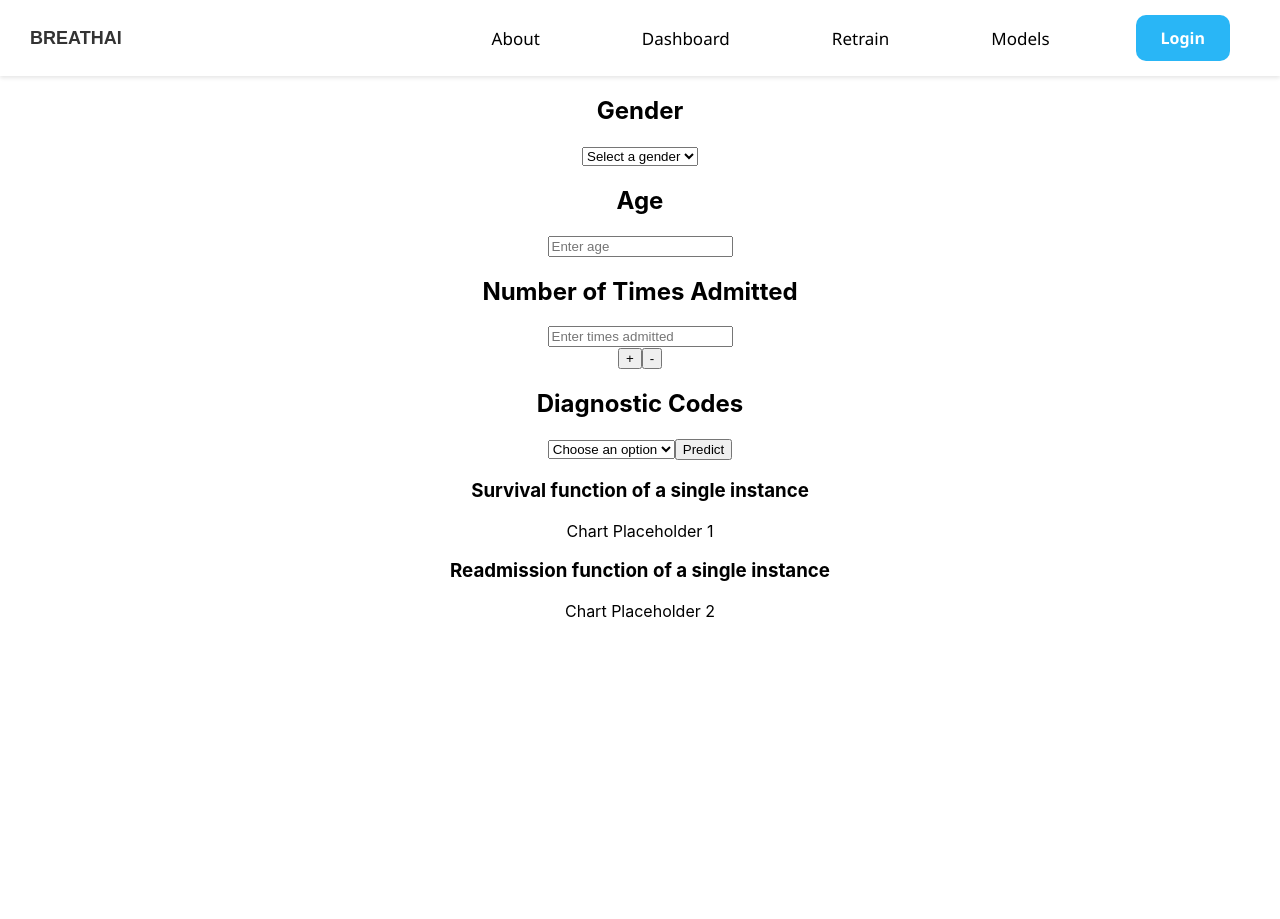
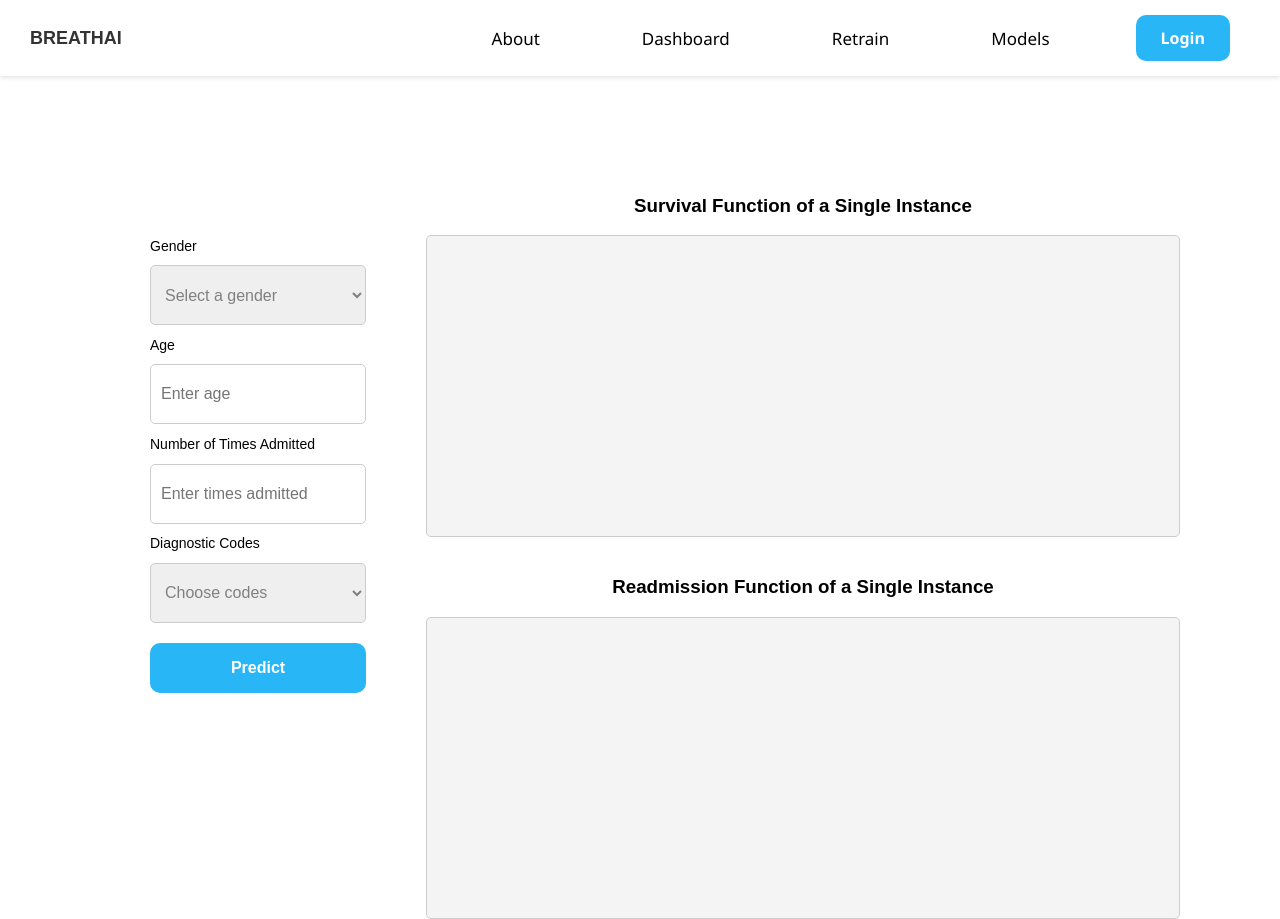
Before and after one commit to feliciajow/capstone-copd, a React (Create React App) app: page /dashboard in a window 1280 px wide. Before the commit the page ends 800 px from the top, so only its background shows below. Built offline with nearby package versions, Linux system fonts and the light colour scheme.

Commit message:
updated dashboard

```diff
--- a/src/pages/dashboard.css
+++ b/src/pages/dashboard.css
@@ -1,79 +1,108 @@
+/* Container Layout */
 .dashboard-container {
     display: flex;
-    flex-direction: row;
-    gap: 50px;
-    padding: 20px;
-    margin-top: 60px;
+    justify-content: space-between;
+    align-items: flex-start; /* Align items to the top of the page */
+    gap: 10px; /* Space between form and chart sections */
+    padding: 100px;
+    font-family: Arial, sans-serif;
+    height: 50vh; /* Ensures the layout spans full height */
   }
 
+  /* Form Section */
   .form-section {
     flex: 1;
     display: flex;
     flex-direction: column;
-    gap: 20px;
+    max-width: 20%; /* Restrict the form section width */
+    padding: 50px;
   }
 
-.form-section h2 {
-    margin: 0;
-    font-size: 16px;
+  h2 {
+    font-size: 14px;
+    font-weight: normal;
+    text-align: left; /* Align text to the left */
   }
 
   .input-field {
     width: 100%;
+    height: 40px;
     padding: 10px;
-    font-size: 14px;
+    font-size: 16px;
+    text-align: left;
+    border-radius: 5px;
+    border: 1px solid #ccc;
+    color: grey;
+  }
+
+  .predict-btn {
+    font-size: 16px;
+    font-weight: bold;
+    background-color:#29b6f6;
+    color: white;
+    margin-top: 20px;
+    border: none;
+    padding: 12px 25px;
+    border-radius: 10px;
+    height: 50px;
+
+  }
+
+  /* Chart Section */
+  .chart-section {
+    flex: 2;
+    display: flex;
+    flex-direction: column;
+    gap: 20px;
+    max-width: 70%; /* Restrict the chart section width */
+  }
+
+  /* Adjust chart sizes */
+  .chart {
+    height: 300px; /* Increased height for better visualization */
+    background-color: #f4f4f4;
     border: 1px solid #ccc;
     border-radius: 5px;
   }
 
+  /* Ensure buttons and inputs align properly */
   .input-container {
     display: flex;
     align-items: center;
-    gap: 10px;
   }
 
-.input-buttons {
-    display: flex;
-    flex-direction: column;
+  /* Predict button hover effect */
+  .predict-btn:hover {
+    background-color: #0288d1;
   }
 
-.input-buttons button {
-    width: 30px;
-    height: 30px;
-    font-size: 16px;
-    cursor: pointer;
+  .form-section .input-container,
+  .form-section .input-field,
+  .form-section select {
+    width: 100%; /* Makes all elements fill the parent container */
+    max-width: 400px;
+    height: 60px; /* Standardize height */
+    box-sizing: border-box; /* Ensure padding and border are included in the width/height */
 }
 
-.predict-btn {
-    padding: 10px 20px;
-    background-color: #29b6f6;
-    color: white;
-    font-size: 14px;
-    border: none;
-    border-radius: 5px;
-    cursor: pointer;
-    transition: background 0.3s ease;
+/* Error Message Styling */
+.error-message {
+    color: red;
+    font-size: 12px;
+    margin-top: 5px;
+    margin-bottom: 20px; /* Adjust spacing between input and error message */
+    text-align: left;
   }
 
-.predict-btn:hover {
-    opacity: 0.9;
+
+  /* Responsive Design */
+  @media (max-width: 768px) {
+    .dashboard-container {
+      flex-direction: column; /* Stack sections on small screens */
     }
 
+    .form-section,
     .chart-section {
-    flex: 2;
-    display: flex;
-    flex-direction: column;
-    gap: 30px;
+      max-width: 100%;
     }
-
-.chart-section h3 {
-    font-size: 16px;
-    margin: 0;
   }
-
-.chart {
-    height: 200px;
-    background-color: #f4f4f4;
-    border: 1px solid #ccc;
-    border-radius: 5px;
-}
--- a/src/pages/dashboard.js
+++ b/src/pages/dashboard.js
@@ -1,9 +1,34 @@
-import React from 'react';
+import React, { useState } from 'react';
 import { useNavigate } from 'react-router-dom';
+import './dashboard.css';
 
 
 const Dashboard=() =>{
     const navigate = useNavigate();
+    const [gender, setGender] = useState('');
+    const [age, setAge] = useState('');
+    const [timesAdmitted, setTimesAdmitted] = useState('');
+    const [diagnosticCode, setDiagnosticCode] = useState('');
+    const [errors, setErrors] = useState({});
+
+    // Handle form submission
+    const handlePredict = () => {
+    let validationErrors = {};
+
+    // Check if each field is filled
+    if (!gender || gender === '') validationErrors.gender = '*Gender is required';
+    if (!age|| age==='0') validationErrors.age = '*Age is required';
+    if (!timesAdmitted) validationErrors.timesAdmitted = '*Number of times admitted is required';
+    if (!diagnosticCode || diagnosticCode === '') validationErrors.diagnosticCode = '*Diagnostic code is required';
+
+    setErrors(validationErrors);
+
+    // If no errors, proceed with prediction logic
+    if (Object.keys(validationErrors).length === 0) {
+      // Call prediction logic here
+      console.log('Prediction logic here');
+    }
+  };
 
     const handleCollection = () => {
       navigate('/collection');
@@ -11,55 +36,77 @@ const Dashboard=() =>{
 
     return (
         <div className="dashboard-container">
+          {/* Form Section */}
           <div className="form-section">
             <h2>Gender</h2>
-          <select className="input-field">
+            <select
+              className="input-field"
+              value={gender}
+              onChange={(e) => setGender(e.target.value)}>
               <option value="" disabled selected>
                 Select a gender
               </option>
               <option value="male">Male</option>
               <option value="female">Female</option>
             </select>
+            {errors.gender && <p className="error-message">{errors.gender}</p>}
+
 
             <h2>Age</h2>
             <div className="input-container">
-            <input className="input-field" type="number" placeholder="Enter age" />
+              <input
+                className="input-field"
+                type="number"
+                value={age}
+                onChange={(e) => setAge(e.target.value)}
+                placeholder="Enter age"
+              />
           </div>
+          {errors.age && <p className="error-message">{errors.age}</p>}
 
           <h2>Number of Times Admitted</h2>
             <div className="input-container">
               <input
                 className="input-field"
                 type="number"
+                value={timesAdmitted}
+                onChange={(e) => setTimesAdmitted(e.target.value)}
                 placeholder="Enter times admitted"
               />
-            <div className="input-buttons">
-              <button>+</button>
-              <button>-</button>
           </div>
-          </div>
+          {errors.timesAdmitted && <p className="error-message">{errors.timesAdmitted}</p>}
+
 
             <h2>Diagnostic Codes</h2>
-          <select className="input-field">
+            <select
+              className="input-field"
+              value={diagnosticCode}
+              onChange={(e) => setDiagnosticCode(e.target.value)} >
               <option value="" disabled selected>
-              Choose an option
+                Choose codes
               </option>
               <option value="code1">Code 1</option>
               <option value="code2">Code 2</option>
             </select>
+            {errors.diagnosticCode && <p className="error-message">{errors.diagnosticCode}</p>}
 
-          <button className="predict-btn">Predict</button>
+            <button className="predict-btn" onClick={handlePredict}>Predict</button>
           </div>
 
+          {/* Chart Section */}
           <div className="chart-section">
-          <h3>Survival function of a single instance</h3>
-          <div className="chart">Chart Placeholder 1</div>
+            <div>
+              <h3>Survival Function of a Single Instance</h3>
+              <div className="chart"></div>
+            </div>
 
-          <h3>Readmission function of a single instance</h3>
-          <div className="chart">Chart Placeholder 2</div>
+            <div>
+              <h3>Readmission Function of a Single Instance</h3>
+              <div className="chart"></div>
+            </div>
           </div>
         </div>
       );
-  }
+    };
 
   export default Dashboard;
```
Lines whose indentation alone changed are shown as unchanged.
